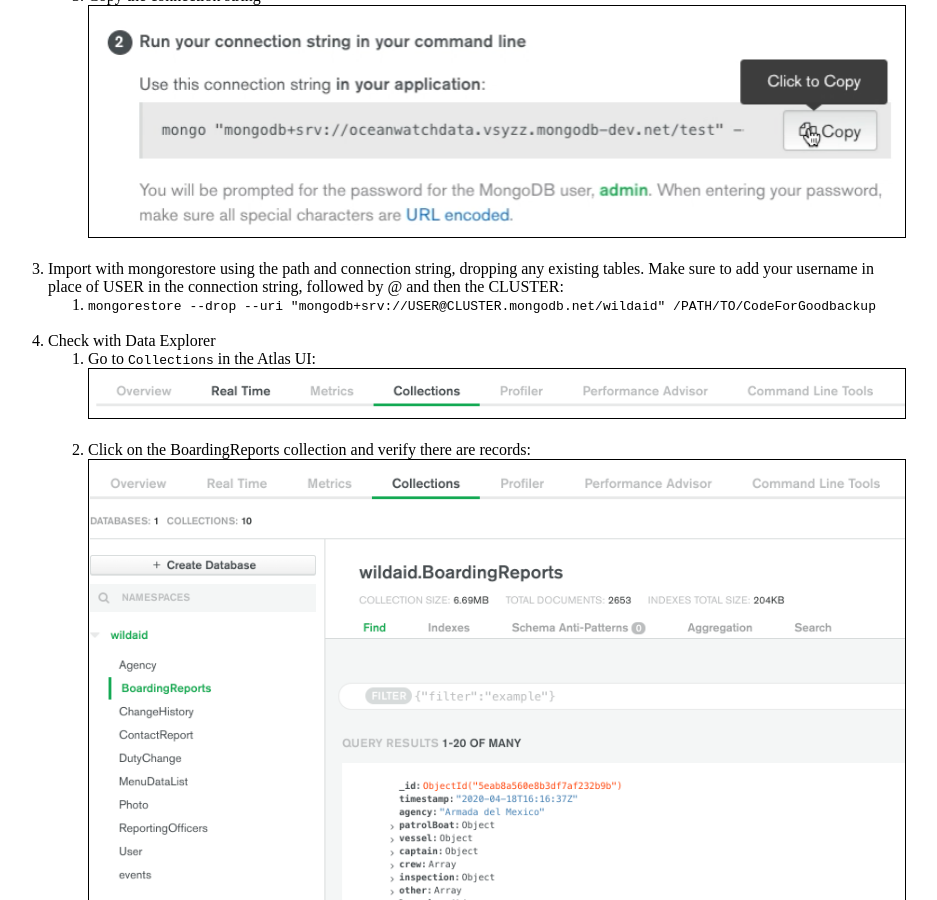
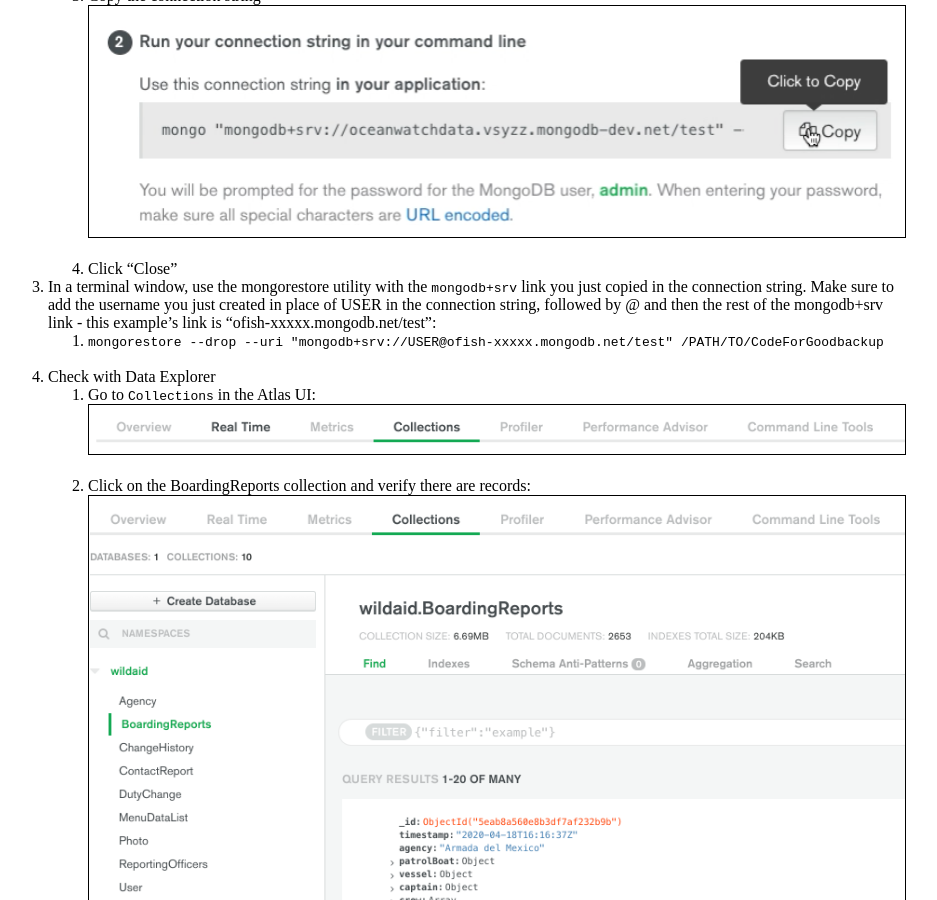
Before and after one commit to Sheeri/sheeri.github.io, a Jekyll site: the page built from _posts/2020-05-09-Data-Import.md, in a window 1280 px wide and 900 px high, scrolled down 956 px. Shown: the whole window, without its empty margins (184-1121 px from the left). Built offline with Jekyll 4.4.1, drawn with Linux system fonts in a browser that asks for light colours.

Commit message:
making the mongorestore more coherent

```diff
--- a/_posts/2020-05-09-Data-Import.md
+++ b/_posts/2020-05-09-Data-Import.md
@@ -18,9 +18,10 @@
 <img src="/assets/images/Click_Already_Have.png" style="border:1px solid black" width="100%"><BR><BR>
    1. Copy the connection string
 <img src="/assets/images/Copy_Connection_String.png" style="border:1px solid black" width="100%"><BR><BR>
+   1. Click "Close"
 
-1. Import with mongorestore using the path and connection string, dropping any existing tables. Make sure to add your username in place of USER in the connection string, followed by @ and then the CLUSTER:
-   1. `mongorestore --drop --uri "mongodb+srv://USER@CLUSTER.mongodb.net/wildaid" /PATH/TO/CodeForGoodbackup`<BR><BR>
+1. In a terminal window, use the mongorestore utility with the `mongodb+srv` link you just copied in the connection string. Make sure to add the username you just created in place of USER in the connection string, followed by @ and then the rest of the mongodb+srv link - this example's link is "ofish-xxxxx.mongodb.net/test":
+   1. `mongorestore --drop --uri "mongodb+srv://USER@ofish-xxxxx.mongodb.net/test" /PATH/TO/CodeForGoodbackup`<BR><BR>
 1. Check with Data Explorer
    1. Go to <code>Collections</code> in the Atlas UI:
 <img src="/assets/images/Atlas_Data_Explorer.png" style="border:1px solid black" width="100%"><BR><BR>
```
